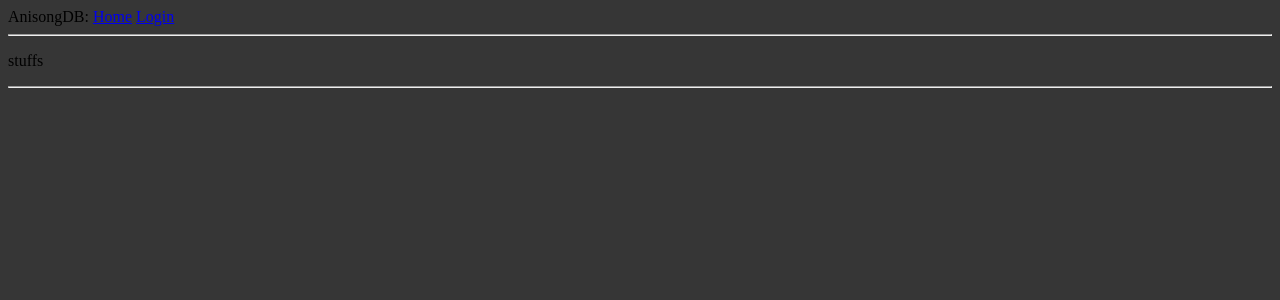
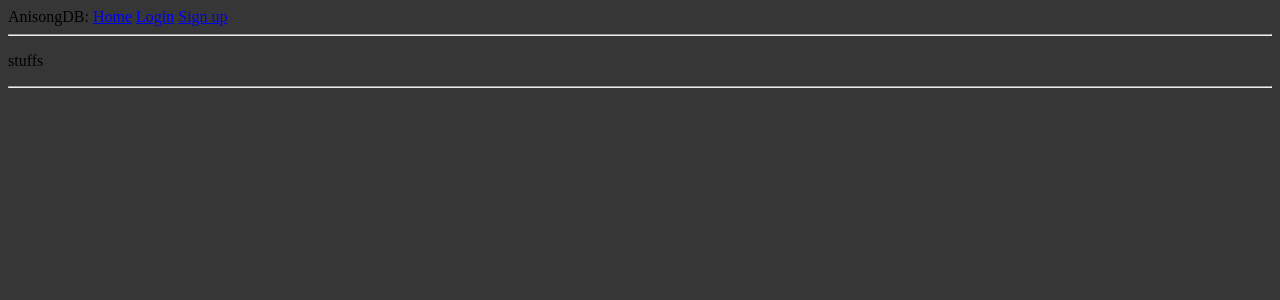
Before and after one commit to Teikane/anisongDB, a Flask app: page / in a window 1280 px wide. Shown: the top 300 px of the page. Run offline with Flask 2, Linux system fonts and the light colour scheme.

Commit message:
added href=Sign up

```diff
--- a/app/templates/navbar.html
+++ b/app/templates/navbar.html
@@ -8,6 +8,7 @@
 			<table>
 				<tc> <a href="/index">Home</a> </tc>
 				<tc> <a href="/login">Login</a> </tc>
+				<tc> <a href="/signup">Sign up</a> <tc>
 			</table>
 		</div>
     <hr>
```
